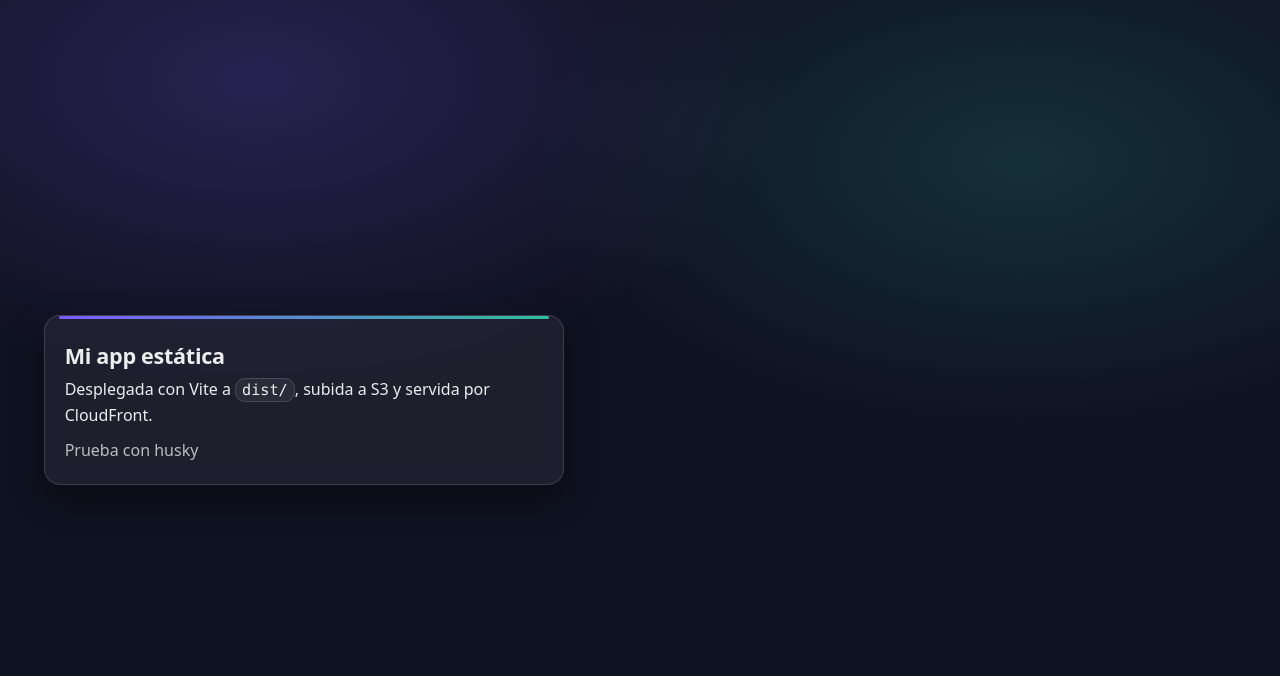
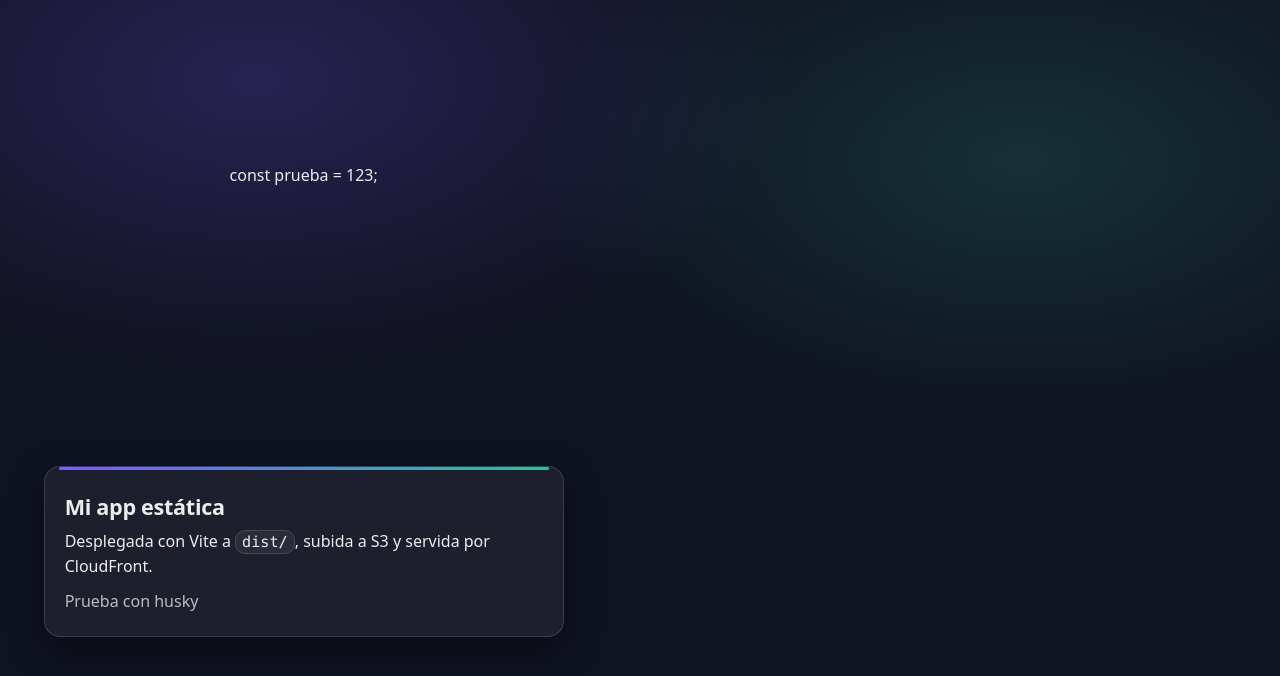
Before and after one commit to danielixcot/ArquitecturaSistemas2, a React (Vite) app: page / in a window 1280 px wide. Shown: the top 676 px of the page. Built offline with nearby package versions, Linux system fonts and the light colour scheme.

Commit message:
test: husky debe bloquear por lint

```diff
--- a/src/App.jsx
+++ b/src/App.jsx
@@ -3,6 +3,7 @@ import "./App.css";
 export default function App() {
   return (
     <main className="page">
+      const prueba = 123;
       <section className="card">
         <h1>Mi app estática</h1>
         <p>
```
